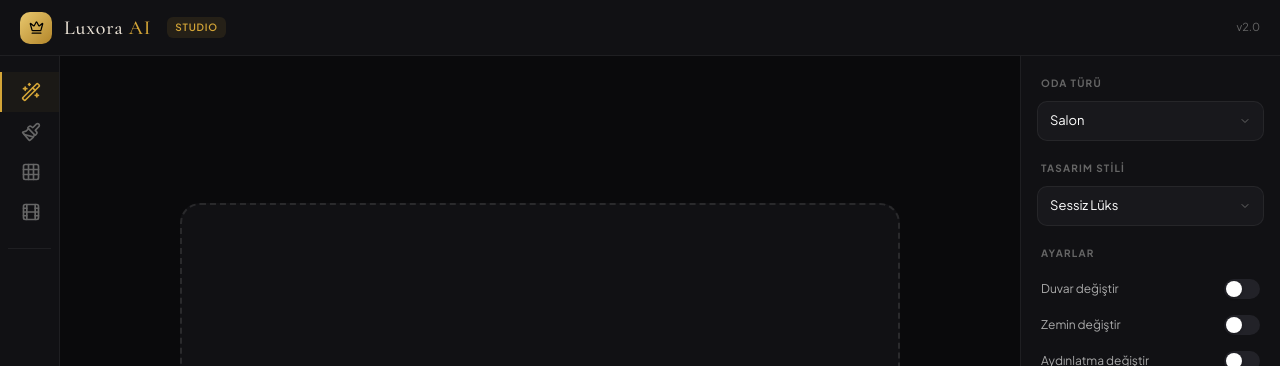
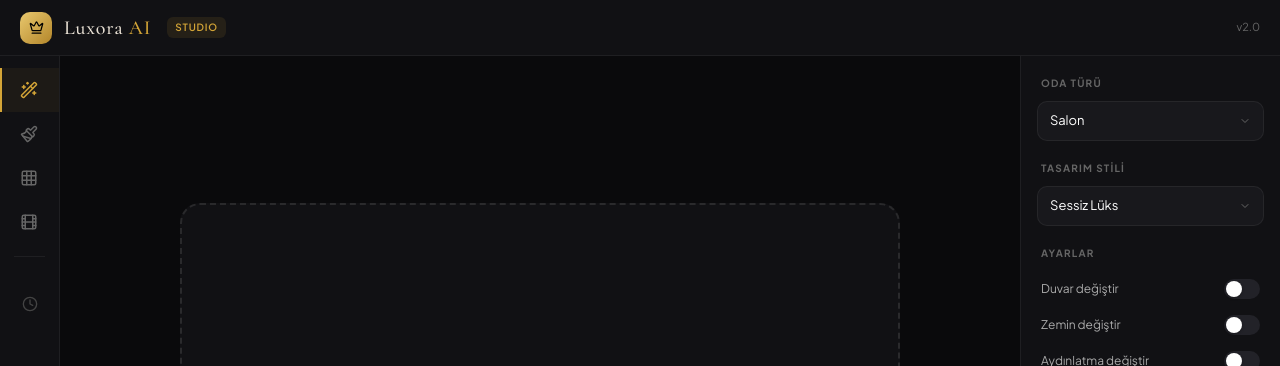
Before and after one commit to aemregul/Luxora-ai-studio-, a Next.js app: page / in a window 1280 px wide. Shown: the top 366 px of the page. Built offline with nearby package versions, Linux system fonts and the light colour scheme.

Commit message:
ui: stable sidebar with opacity fade (no text jumping/resizing)

```diff
--- a/app/page.tsx
+++ b/app/page.tsx
@@ -184,91 +184,108 @@ export default function LuxoraStudio() {
       {/* ======================================== */}
       <aside
         onMouseEnter={() => { if (sideTimer.current) { clearTimeout(sideTimer.current); sideTimer.current = null; } setSideOpen(true); }}
-        onMouseLeave={() => { sideTimer.current = setTimeout(() => setSideOpen(false), 300); }}
-        style={{ overflowY: 'auto', overflowX: 'hidden', borderRight: '1px solid rgba(255,255,255,0.06)', background: '#111114', padding: '16px 0', display: 'flex', flexDirection: 'column' as const, transition: 'all 0.25s cubic-bezier(0.4, 0, 0.2, 1)' }}
+        onMouseLeave={() => { sideTimer.current = setTimeout(() => setSideOpen(false), 400); }}
+        style={{
+          overflowY: 'auto', overflowX: 'hidden',
+          borderRight: '1px solid rgba(255,255,255,0.06)',
+          background: '#111114', padding: '12px 0',
+          display: 'flex', flexDirection: 'column' as const,
+        }}
       >
         {/* Tools */}
-        {sideOpen && (
-          <div style={{ padding: '0 20px', marginBottom: 6 }}>
-            <div className="panel-label">Araçlar</div>
-          </div>
-        )}
         {TOOLS.map(t => {
           const I = t.icon;
+          const isActive = tool === t.id;
           return (
             <div
               key={t.id}
               onClick={() => setTool(t.id)}
-              title={!sideOpen ? t.label : undefined}
+              title={t.label}
               style={{
-                display: 'flex', alignItems: 'center', gap: 12,
-                padding: sideOpen ? '10px 20px' : '10px 0',
-                justifyContent: sideOpen ? 'flex-start' : 'center',
-                fontSize: 13, fontWeight: 500, cursor: 'pointer',
-                color: tool === t.id ? '#d4a537' : '#666',
-                background: tool === t.id ? 'rgba(212,165,55,0.05)' : 'transparent',
-                borderLeft: tool === t.id ? '2px solid #d4a537' : '2px solid transparent',
-                transition: 'all 0.15s',
+                display: 'flex', alignItems: 'center',
+                height: 44,
+                padding: '0 18px',
+                gap: 12,
+                cursor: 'pointer',
+                color: isActive ? '#d4a537' : '#666',
+                background: isActive ? 'rgba(212,165,55,0.06)' : 'transparent',
+                borderLeft: isActive ? '2px solid #d4a537' : '2px solid transparent',
+                transition: 'color 0.15s, background 0.15s',
+                whiteSpace: 'nowrap',
               }}
-              onMouseOver={e => { if (tool !== t.id) (e.currentTarget.style.color = '#aaa'); (e.currentTarget.style.background = 'rgba(255,255,255,0.02)'); }}
-              onMouseOut={e => { if (tool !== t.id) (e.currentTarget.style.color = '#666'); (e.currentTarget.style.background = tool === t.id ? 'rgba(212,165,55,0.05)' : 'transparent'); }}
+              onMouseOver={e => { if (!isActive) { e.currentTarget.style.color = '#aaa'; e.currentTarget.style.background = 'rgba(255,255,255,0.03)'; } }}
+              onMouseOut={e => { if (!isActive) { e.currentTarget.style.color = '#666'; e.currentTarget.style.background = 'transparent'; } }}
             >
-              <I size={sideOpen ? 16 : 20} />
-              {sideOpen && (
-                <div>
-                  <div style={{ lineHeight: 1.2 }}>{t.label}</div>
-                  <div style={{ fontSize: 10, color: '#555', marginTop: 2, fontWeight: 400 }}>{t.desc}</div>
-                </div>
-              )}
+              <I size={18} style={{ flexShrink: 0 }} />
+              <span style={{
+                opacity: sideOpen ? 1 : 0,
+                transition: 'opacity 0.2s ease',
+                fontSize: 13, fontWeight: 500,
+                overflow: 'hidden',
+              }}>
+                {t.label}
+              </span>
             </div>
           );
         })}
 
         {/* Divider */}
-        <div style={{ height: 1, background: 'var(--bdr)', margin: sideOpen ? '16px 20px' : '16px 8px' }} />
+        <div style={{ height: 1, background: 'rgba(255,255,255,0.06)', margin: '12px 14px' }} />
 
-        {/* History */}
-        {sideOpen && (
-          <>
-            <div style={{ padding: '0 20px', marginBottom: 8 }}>
-              <div className="panel-label" style={{ display: 'flex', alignItems: 'center', gap: 6 }}>
-                <Clock size={10} /> Geçmiş {hist.length > 0 && <span style={{ color: '#555' }}>({hist.length})</span>}
-              </div>
+        {/* History Header */}
+        <div style={{
+          display: 'flex', alignItems: 'center', gap: 6,
+          padding: '0 18px', marginBottom: 8,
+          opacity: sideOpen ? 1 : 0,
+          transition: 'opacity 0.2s ease',
+          whiteSpace: 'nowrap',
+        }}>
+          <Clock size={11} color="#555" />
+          <span style={{ fontSize: 10, fontWeight: 700, letterSpacing: '0.1em', textTransform: 'uppercase' as const, color: '#555' }}>
+            Geçmiş {hist.length > 0 && `(${hist.length})`}
+          </span>
         </div>
 
+        {/* History icon when collapsed */}
+        {!sideOpen && (
+          <div style={{ display: 'flex', justifyContent: 'center', padding: '4px 0', color: '#444' }}>
+            <Clock size={16} />
+          </div>
+        )}
+
+        {/* History items */}
+        <div style={{
+          opacity: sideOpen ? 1 : 0,
+          transition: 'opacity 0.2s ease',
+          pointerEvents: sideOpen ? 'auto' : 'none',
+        }}>
           {hist.length === 0 && (
-              <div style={{ padding: '0 20px', fontSize: 11, color: '#444' }}>
+            <div style={{ padding: '0 18px', fontSize: 11, color: '#333' }}>
               Henüz tasarım yok
             </div>
           )}
-
           {hist.map(h => (
             <div
               key={h.id}
-                className="hist-item"
               onClick={() => { setImg(h.orig); setRes(h.result); setPos(50); }}
+              style={{
+                display: 'flex', gap: 10, padding: '8px 18px',
+                cursor: 'pointer', transition: 'background 0.1s',
+                borderLeft: '2px solid transparent',
+              }}
+              onMouseOver={e => e.currentTarget.style.background = 'rgba(255,255,255,0.03)'}
+              onMouseOut={e => e.currentTarget.style.background = 'transparent'}
             >
-                <div className="thumb">
-                  <img src={h.result} alt="" />
+              <div style={{ width: 44, height: 32, borderRadius: 6, overflow: 'hidden', flexShrink: 0, border: '1px solid rgba(255,255,255,0.06)' }}>
+                <img src={h.result} alt="" style={{ width: '100%', height: '100%', objectFit: 'cover' }} />
               </div>
-                <div className="meta">
-                  <div className="title">{h.room} · {h.style}</div>
-                  <div className="sub">{new Date(h.ts).toLocaleTimeString('tr-TR', { hour: '2-digit', minute: '2-digit' })}</div>
+              <div style={{ flex: 1, minWidth: 0, overflow: 'hidden' }}>
+                <div style={{ fontSize: 11, color: '#aaa', whiteSpace: 'nowrap', overflow: 'hidden', textOverflow: 'ellipsis' }}>{h.room} · {h.style}</div>
+                <div style={{ fontSize: 10, color: '#444', marginTop: 2 }}>{new Date(h.ts).toLocaleTimeString('tr-TR', { hour: '2-digit', minute: '2-digit' })}</div>
               </div>
             </div>
           ))}
-          </>
-        )}
-
-        {/* Collapsed history icon */}
-        {!sideOpen && hist.length > 0 && (
-          <div
-            title="Geçmiş"
-            style={{ display: 'flex', justifyContent: 'center', padding: '8px 0', color: '#555' }}
-          >
-            <Clock size={18} />
         </div>
-        )}
       </aside>
 
       {/* ======================================== */}
```
Lines whose indentation alone changed are shown as unchanged.
